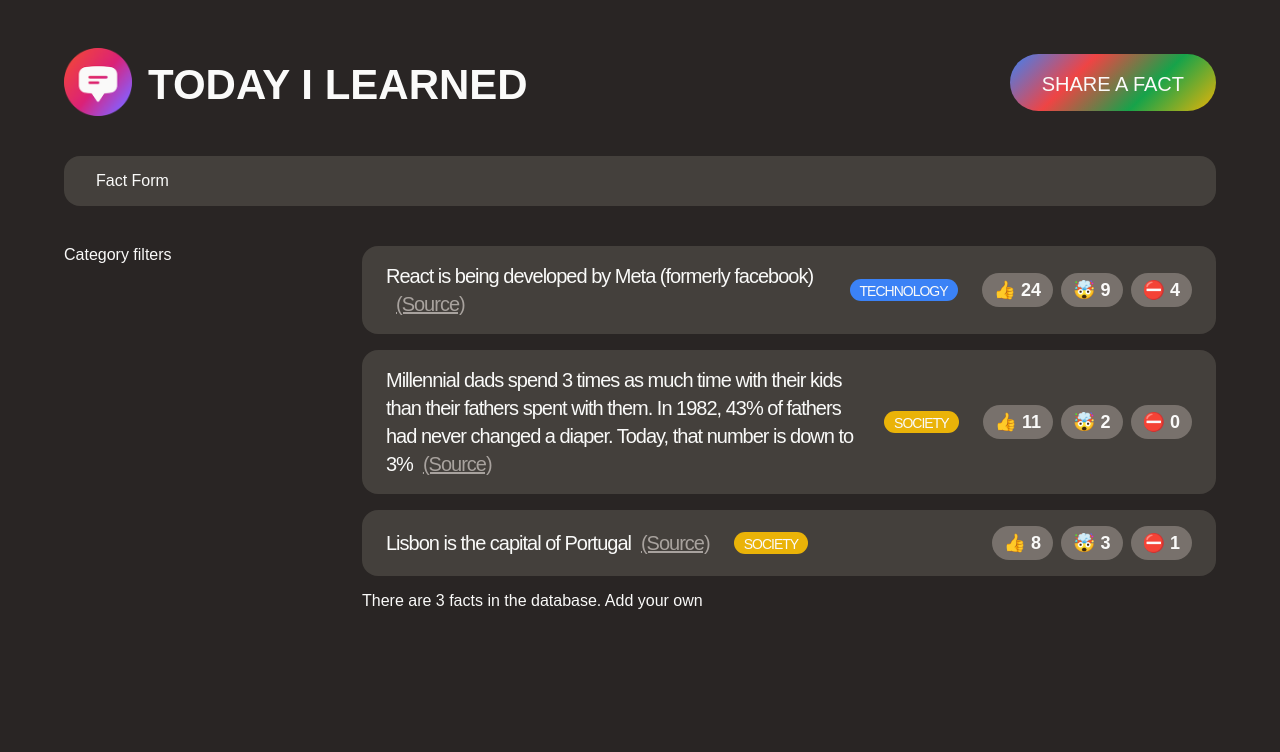
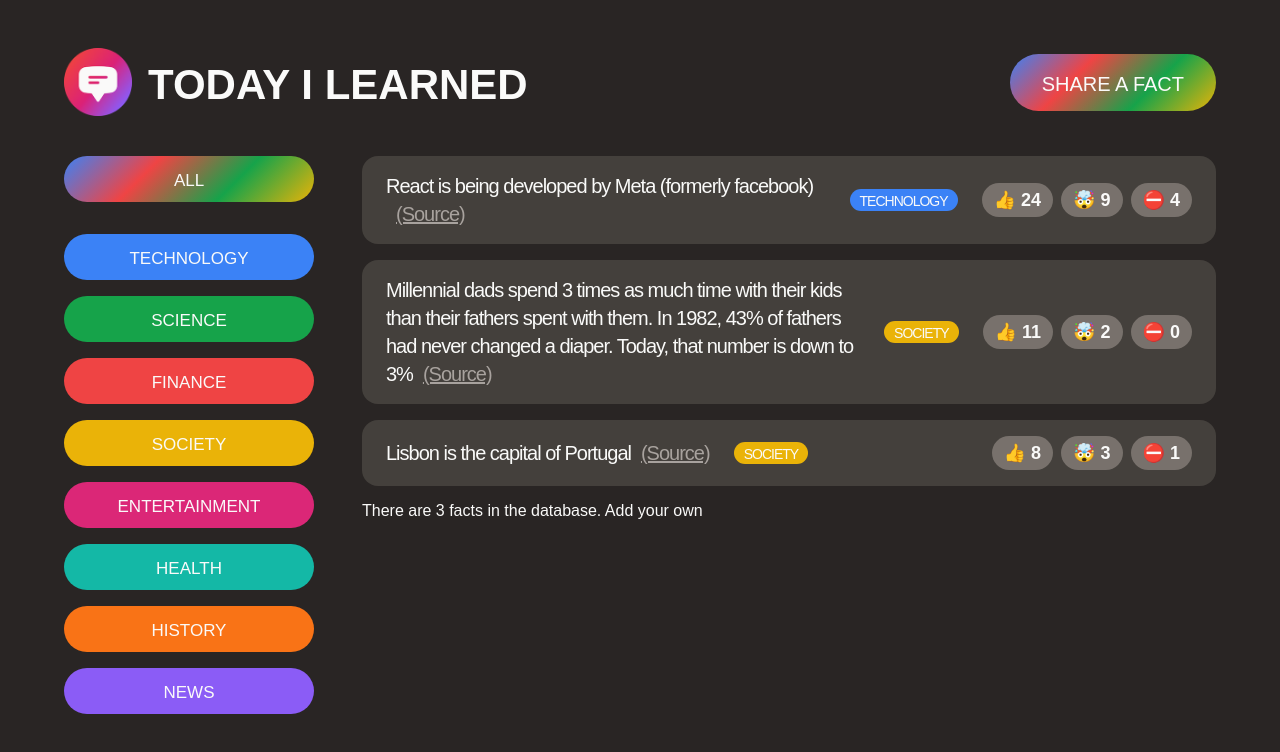
Before and after one commit to darg3/WhatILearned, a React (Create React App) app: page / in a window 1280 px wide. Shown: the top 752 px of the page. Built offline with nearby package versions, Linux system fonts and the light colour scheme; a web font is replaced by a local one.

Commit message:
react header, form, categories

```diff
--- a/src/App.js
+++ b/src/App.js
@@ -1,15 +1,5 @@
+import { useState } from "react";
 import "./style.css";
-
-const CATEGORIES = [
-  { name: "technology", color: "#3b82f6" },
-  { name: "science", color: "#16a34a" },
-  { name: "finance", color: "#ef4444" },
-  { name: "society", color: "#eab308" },
-  { name: "entertainment", color: "#db2777" },
-  { name: "health", color: "#14b8a6" },
-  { name: "history", color: "#f97316" },
-  { name: "news", color: "#8b5cf6" },
-];
 
 const initialFacts = [
   {
@@ -46,25 +36,16 @@
 ];
 
 function App() {
-  const appTitle = "Today I Learned";
+  // *1. Define State variable
+  const [showForm, setShowForm] = useState(false);
 
   return (
     <>
-      {/* HEADER */}
-      <header className="header">
-        <div className="logo">
-          <img
-            src="logo.png"
-            height="68"
-            width="68"
-            alt="Today I learned logo"
-          />
-          <h1>{appTitle}</h1>
-        </div>
-        <button className="btn btn-large btn-open">Share a fact</button>
-      </header>
+      <Header showForm={showForm} setShowForm={setShowForm} />
 
-      <NewFactForm />
+      {/* 2. Use state variable */}
+      {showForm ? <NewFactForm /> : null}
+
       <main className="main">
         <CategoryFilter />
         <FactList />
@@ -73,12 +54,62 @@
   );
 }
 
+function Header({ showForm, setShowForm }) {
+  const appTitle = "Today I Learned";
+
+  return (
+    <header className="header">
+      <div className="logo">
+        <img src="logo.png" height="68" width="68" alt="Today I learned logo" />
+        <h1>{appTitle}</h1>
+      </div>
+      <button
+        className="btn btn-large btn-open"
+        // 3. update state variable
+        onClick={() => setShowForm((show) => !show)}
+      >
+        {showForm ? "Close" : "Share a fact"}
+      </button>
+    </header>
+  );
+}
+
 function NewFactForm() {
   return <form className="fact-form">Fact Form</form>;
 }
 
+const CATEGORIES = [
+  { name: "technology", color: "#3b82f6" },
+  { name: "science", color: "#16a34a" },
+  { name: "finance", color: "#ef4444" },
+  { name: "society", color: "#eab308" },
+  { name: "entertainment", color: "#db2777" },
+  { name: "health", color: "#14b8a6" },
+  { name: "history", color: "#f97316" },
+  { name: "news", color: "#8b5cf6" },
+];
+
 function CategoryFilter() {
-  return <aside>Category filters</aside>;
+  return (
+    <aside>
+      <ul>
+        <li className="category">
+          <button className="btn btn-all-categories">All</button>
+        </li>
+
+        {CATEGORIES.map((cat) => (
+          <li key={cat.name} className="category">
+            <button
+              className="btn btn-category"
+              style={{ backgroundColor: cat.color }}
+            >
+              {cat.name}
+            </button>
+          </li>
+        ))}
+      </ul>
+    </aside>
+  );
 }
 
 function FactList() {
```
